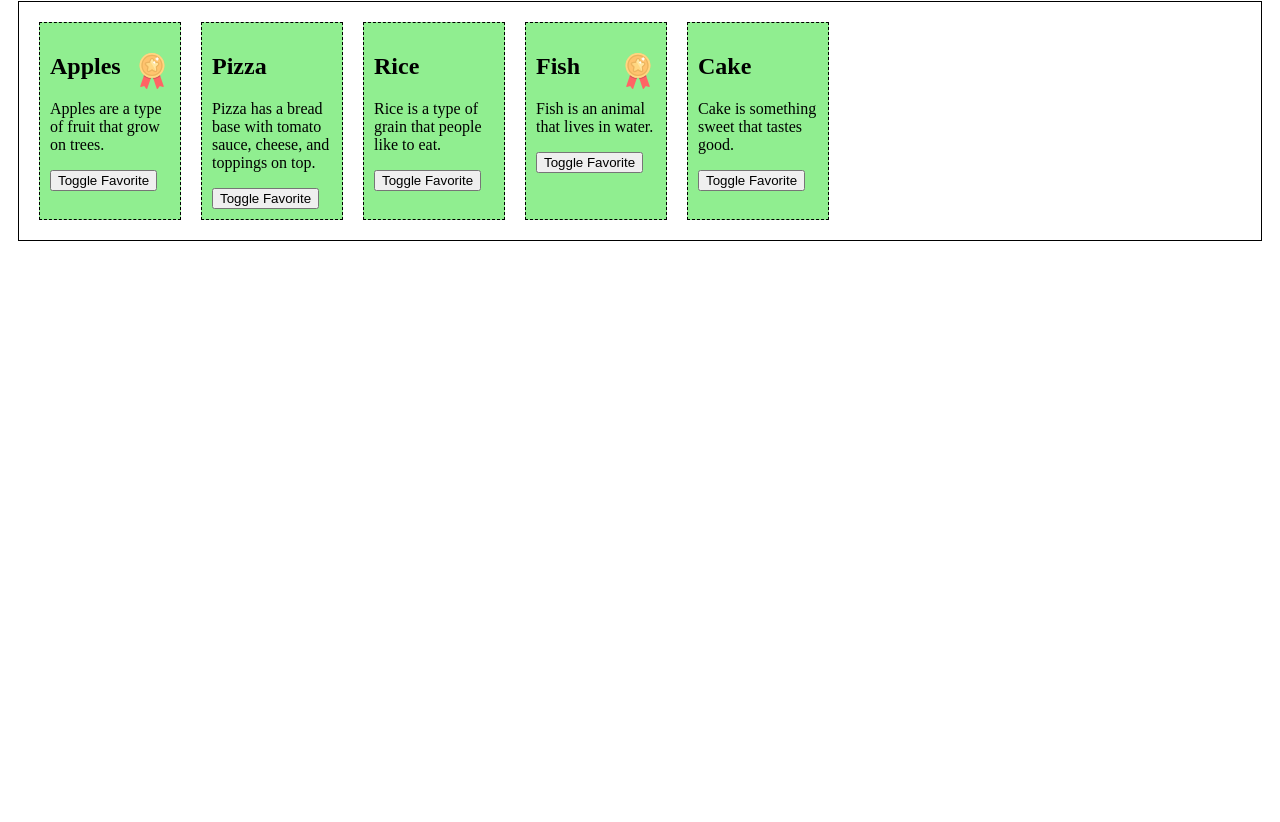
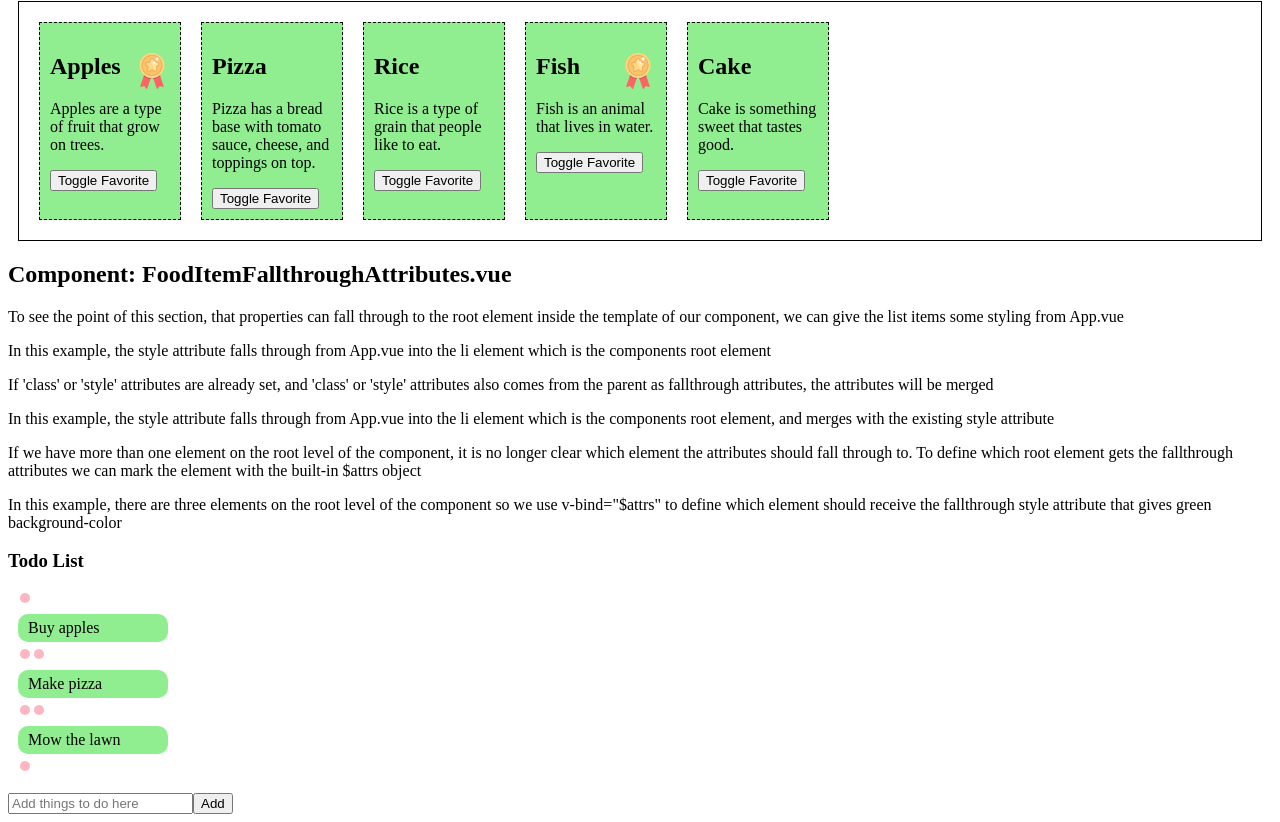
Before and after one commit to ofattouh/firstsfcb, a Vue app: page / in a window 1280 px wide. Shown: the part 1265-2087 px from the top of the page. Before the commit the page ends 1516 px from the top, so only its background shows below. Built offline with nearby package versions, Linux system fonts and the light colour scheme.

Commit message:
Added FallthroughAttributes Vue Component

```diff
--- a/src/App.vue
+++ b/src/App.vue
@@ -18,7 +18,9 @@
           { name: 'Cake',
             desc: 'Cake is something sweet that tastes good.',
             favorite: false }
-        ]
+        ],
+        newItem: '',
+        items: ['Buy apples','Make pizza','Mow the lawn']
       };
     },
     methods: {
@@ -36,6 +38,10 @@
 
         foundFood.favorite = !foundFood.favorite;
         // console.log('\nreceiveEmit-foundFood: ', foundFood);
+      },
+      addItem() {
+        this.items.push(this.newItem),
+        this.newItem = '';
       }
     }
   }
@@ -143,6 +149,58 @@
     />
   </div>
 
+  <!--
+    ================================================================================
+  -->
+
+  <h2>Component: FoodItemFallthroughAttributes.vue</h2>
+
+  <p>
+    To see the point of this section, that properties can fall through to the root element
+    inside the template of our component, we can give the list items some styling from App.vue
+  </p>
+
+  <p>In this example, the style attribute falls through from App.vue into the li element
+    which is the components root element
+  </p>
+
+  <p>
+    If 'class' or 'style' attributes are already set, and 'class' or 'style' attributes also
+    comes from the parent as fallthrough attributes, the attributes will be merged
+  </p>
+
+  <p>
+    In this example, the style attribute falls through from App.vue into the li element
+    which is the components root element, and merges with the existing style attribute
+  </p>
+
+  <p>
+    If we have more than one element on the root level of the component, it is no longer
+    clear which element the attributes should fall through to. To define which root element
+    gets the fallthrough attributes we can mark the element with the built-in $attrs object
+  </p>
+
+  <p>
+    In this example, there are three elements on the root level of the component so we use
+    v-bind="$attrs" to define which element should receive the fallthrough style attribute
+    that gives green background-color
+  </p>
+
+  <h3>Todo List</h3>
+
+  <ul>
+    <food-item-fallthrough-attributes
+      v-for="x in items"
+      :key="x"
+      :item-name="x"
+      style="background-color: lightgreen;"
+    />
+  </ul>
+
+  <input placeholder="Add things to do here" v-model="newItem" @keydown.enter="addItem">
+  <button @click="addItem">Add</button>
+
+
 </template>
 
 <style>
@@ -173,4 +231,10 @@
     font-weight: bold ;
     color: rgb(144, 12, 12);
   }
+
+  ul {
+    width: 150px;
+    list-style-type: none;
+    padding-left: 10px;
+  }
 </style>
--- /dev/null
+++ b/src/components/FoodItemFallthroughAttributes.vue
@@ -0,0 +1,26 @@
+<template>
+  <div class="pinkBall"></div>
+  <li style="margin: 5px 0;" v-bind="$attrs">{{ itemName }}</li>
+  <div class="pinkBall"></div>
+</template>
+
+<script>
+  export default {
+    props: ['itemName']
+  }
+</script>
+
+<style>
+  .pinkBall {
+    display: inline-block;
+    background-color: lightpink;
+    padding: 5px;
+    margin: 2px;
+    border-radius: 50%;
+  }
+  li {
+    margin: 0;
+    border-radius: 10px;
+    padding: 5px 10px;
+  }
+</style>
--- a/src/main.js
+++ b/src/main.js
@@ -1,8 +1,10 @@
 import { createApp } from 'vue'
 import App from './App.vue'
+
 import FoodItem from './components/FoodItem.vue'
 import FoodItemVFor from './components/FoodItemVFor.vue'
 import FoodItemEmit from './components/FoodItemEmit.vue'
+import FoodItemFallthroughAttributes from './components/FoodItemFallthroughAttributes.vue'
 
 const app = createApp(App)
 
@@ -10,5 +12,6 @@ const app = createApp(App)
 app.component('food-item', FoodItem)
 app.component('food-item-v-for', FoodItemVFor)
 app.component('food-item-emit', FoodItemEmit)
+app.component('food-item-fallthrough-attributes', FoodItemFallthroughAttributes);
 
 app.mount('#app')
```
